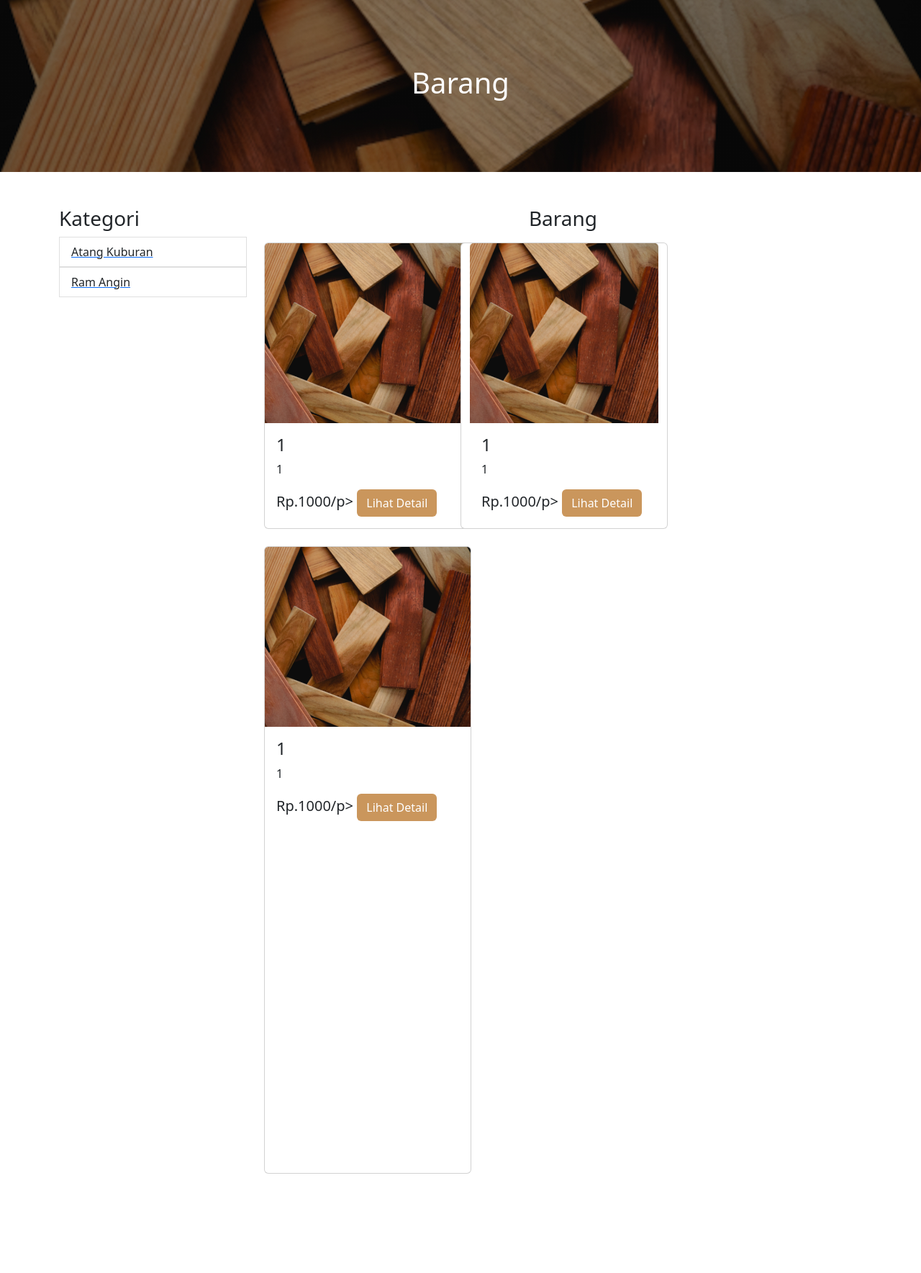
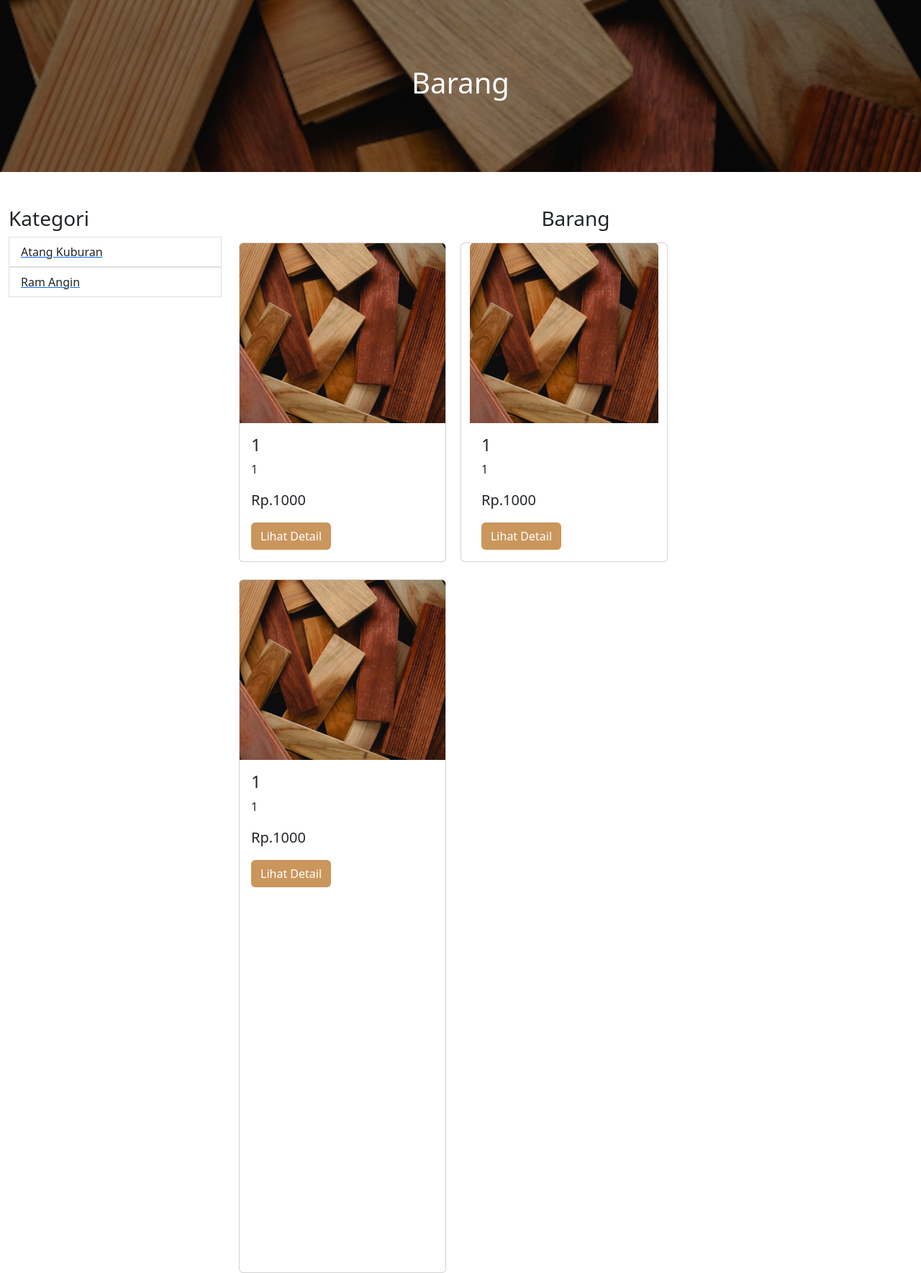
Before and after one commit to MuhammadNajmi7/Web-UAS-Inet-, a PHP site: page /barang.php in a window 1280 px wide. Shown: the part 57-1826 px from the top of the page at 72% size. Before the commit the page ends 1688 px from the top, so only its background shows below. Run offline with PHP 8.4, Linux system fonts and the light colour scheme; data comes from the database, SQL or seed files in the repository; data that the repository does not hold is empty; some libraries are stand-ins or nearby versions.

Commit message:
Halaman Barang

```diff
--- a/barang.php
+++ b/barang.php
@@ -42,10 +42,10 @@
     </div>
 
     <!-- body -->
-    <div class="container py-5">
+    <div class="container-fluid py-5">
         <div class="row">
             <div class="col-lg-3 mb-5">
-                <h3>Kategori</h3>
+            <h3>Kategori</h3>
                 <ul class="list-group">
                     <?php while($kategori = mysqli_fetch_array($queryKategori)){ ?>
                     <a href="barang.php?kategori=<?php echo $kategori['nama']; ?>">
@@ -55,7 +55,7 @@
                 </ul>
             </div>
             <div class="col-lg-9">
-                <h3 class="text-center mb-3">Barang</h3>
+            <h3 class="text-center mb-3">Barang</h3>
                 <div class="row">
                     <div class="col-md-4 mb-4">
                         <div class="card h-100" style="width: 18rem;">
@@ -65,7 +65,7 @@
                                 <div class="card-body">
                                     <h4 class="card-title">1</h4>
                                     <p class="card-text text-truncate">1</p>
-                                    <p class="card-text text-harga">Rp.1000/p>
+                                    <p class="card-text text-harga">Rp.1000</p>
                                     <a href="barang-detail.php?nama=sdss" class="btn warna2
                                     text-white">Lihat Detail</a>
                                 </div>
@@ -78,7 +78,7 @@
                                 <div class="card-body">
                                     <h4 class="card-title">1</h4>
                                     <p class="card-text text-truncate">1</p>
-                                    <p class="card-text text-harga">Rp.1000/p>
+                                    <p class="card-text text-harga">Rp.1000</p>
                                     <a href="barang-detail.php?nama=sdss" class="btn warna2
                                     text-white">Lihat Detail</a>
                                 </div>
@@ -91,7 +91,7 @@
                                 <div class="card-body">
                                     <h4 class="card-title">1</h4>
                                     <p class="card-text text-truncate">1</p>
-                                    <p class="card-text text-harga">Rp.1000/p>
+                                    <p class="card-text text-harga">Rp.1000</p>
                                     <a href="barang-detail.php?nama=sdss" class="btn warna2
                                     text-white">Lihat Detail</a>
                                 </div>
```
Also changed, not shown: image/59zv8gcGovSTmG68J38d.jpg (added), image/aaMS3nM8LwIy6sv5qANK.jpg (added), image/petimati.jpg (added).
